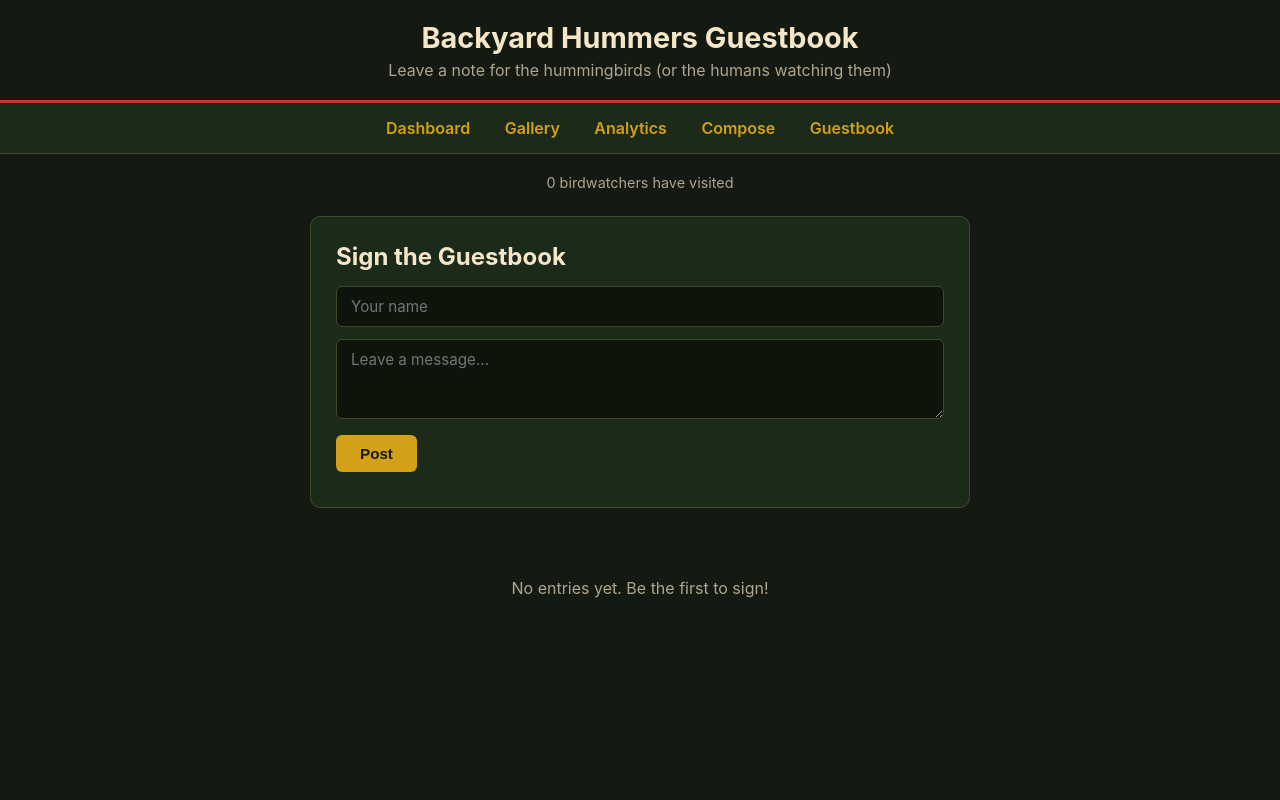
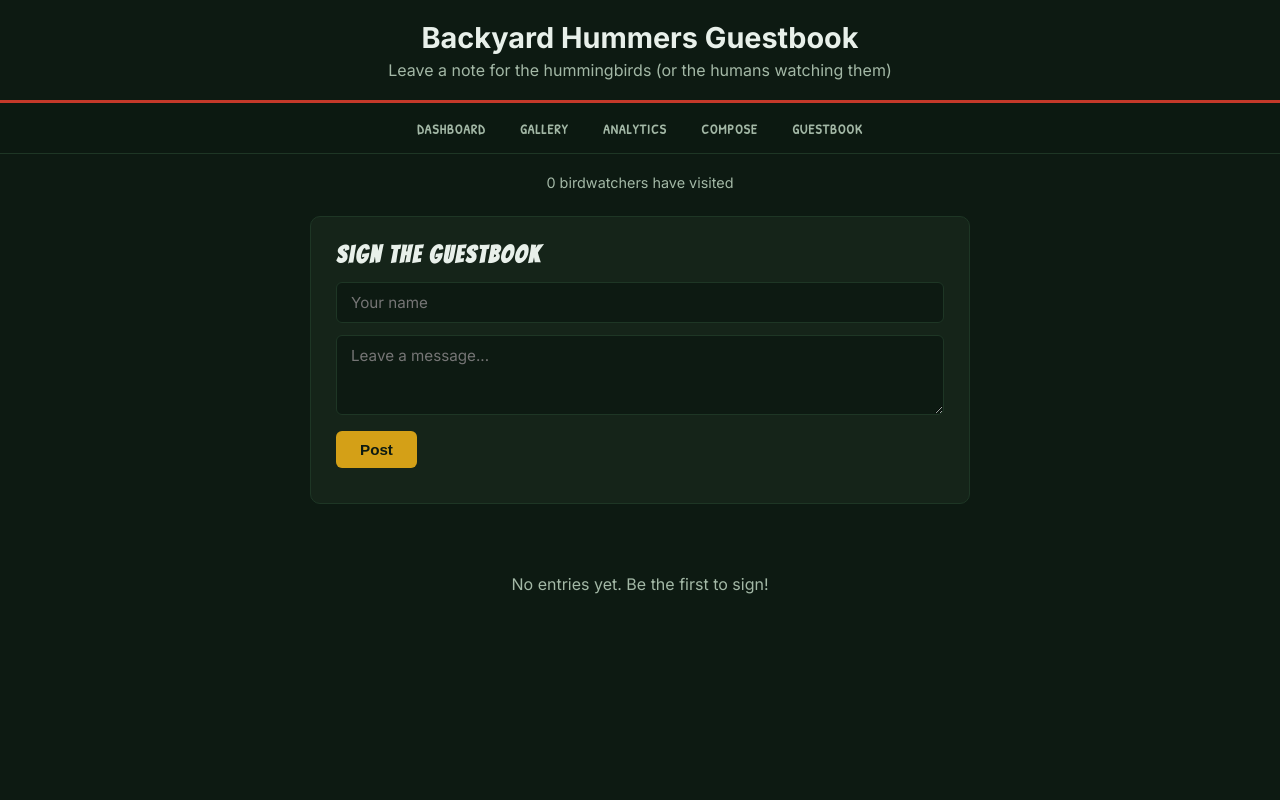
Before and after one commit to LeeOtts/LocalHummingBirdCam, a Flask app: page /guestbook in a window 1280 px wide. Run offline with Flask 3, Linux system fonts and the light colour scheme.

Commit message:
Update guestbook and clip_detail templates to match website color scheme
Add Google Fonts (Bangers, Patrick Hand, Inter), replace old color palette
with new green-toned scheme, convert nav div to semantic nav element with
backdrop blur, and apply custom font families to headings and navigation.

Co-Authored-By: Claude Opus 4.6 <noreply@anthropic.com>

```diff
--- a/web/templates/guestbook.html
+++ b/web/templates/guestbook.html
@@ -4,44 +4,47 @@
     <meta charset="UTF-8">
     <meta name="viewport" content="width=device-width, initial-scale=1.0">
     <title>Backyard Hummers - Guestbook</title>
+    <link rel="preconnect" href="https://fonts.googleapis.com">
+    <link rel="preconnect" href="https://fonts.gstatic.com" crossorigin>
+    <link href="https://fonts.googleapis.com/css2?family=Bangers&family=Patrick+Hand&family=Inter:wght@400;600;700&display=swap" rel="stylesheet">
     <style>
         * { box-sizing: border-box; margin: 0; padding: 0; }
         body {
-            font-family: -apple-system, BlinkMacSystemFont, 'Segoe UI', sans-serif;
-            background: #141a11;
-            color: #e8e0d4;
+            font-family: 'Inter', -apple-system, BlinkMacSystemFont, sans-serif;
+            background: #0d1a12;
+            color: #e8f0ea;
             min-height: 100vh;
         }
         header {
-            background: #141a11;
+            background: #0d1a12;
             text-align: center;
             border-bottom: 3px solid #c4392a;
             padding: 20px;
         }
-        header h1 { color: #f5e6c8; font-size: 1.8em; }
-        header p { color: #b0a58e; margin-top: 5px; }
-        .nav { text-align: center; padding: 15px; background: #1c2a1a; border-bottom: 1px solid #3d4a2a; }
-        .nav a { color: #d4a017; text-decoration: none; margin: 0 15px; font-weight: 600; }
-        .nav a:hover { text-decoration: underline; }
+        header h1 { color: #e8f0ea; font-size: 1.8em; }
+        header p { color: #a3b8a6; margin-top: 5px; }
+        nav { text-align: center; padding: 15px; background: rgba(13,26,18,0.95); backdrop-filter: blur(10px); border-bottom: 1px solid #1e3625; }
+        nav a { font-family:'Patrick Hand',cursive; font-size:0.85rem; font-weight:700; text-transform:uppercase; letter-spacing:1px; color:#a3b8a6; text-decoration: none; margin: 0 15px; }
+        nav a:hover { text-decoration: underline; }
         .container { max-width: 700px; margin: 0 auto; padding: 20px; }
-        .visitor-count { text-align: center; color: #b0a58e; margin-bottom: 25px; font-size: 0.9em; }
+        .visitor-count { text-align: center; color: #a3b8a6; margin-bottom: 25px; font-size: 0.9em; }
 
         .form-card {
-            background: #1c2a1a;
+            background: #152419;
             border-radius: 10px;
             padding: 25px;
             margin-bottom: 30px;
-            border: 1px solid #3d4a2a;
+            border: 1px solid #1e3625;
         }
-        .form-card h2 { color: #f5e6c8; margin-bottom: 15px; }
+        .form-card h2 { color: #e8f0ea; margin-bottom: 15px; font-family: 'Bangers', cursive; letter-spacing: 2px; }
         .form-card input, .form-card textarea {
             width: 100%;
             padding: 10px 14px;
             margin-bottom: 12px;
-            background: #0f140b;
-            border: 1px solid #3d4a2a;
+            background: #0d1a12;
+            border: 1px solid #1e3625;
             border-radius: 6px;
-            color: #e8e0d4;
+            color: #e8f0ea;
             font-family: inherit;
             font-size: 0.95em;
         }
@@ -52,7 +55,7 @@
         }
         .btn-submit {
             background: #d4a017;
-            color: #141a11;
+            color: #0d1a12;
             border: none;
             padding: 10px 24px;
             border-radius: 6px;
@@ -67,22 +70,22 @@
         .form-msg.err { color: #e05535; }
 
         .entry {
-            background: #1c2a1a;
+            background: #152419;
             border-radius: 8px;
             padding: 15px 18px;
             margin-bottom: 12px;
-            border: 1px solid #3d4a2a;
+            border: 1px solid #1e3625;
         }
         .entry .entry-header {
             display: flex;
             justify-content: space-between;
             margin-bottom: 8px;
         }
-        .entry .entry-name { font-weight: bold; color: #f5e6c8; }
-        .entry .entry-time { font-size: 0.8em; color: #b0a58e; }
+        .entry .entry-name { font-weight: bold; color: #e8f0ea; }
+        .entry .entry-time { font-size: 0.8em; color: #a3b8a6; }
         .entry .entry-msg { line-height: 1.5; }
 
-        .empty { text-align: center; color: #b0a58e; padding: 40px; }
+        .empty { text-align: center; color: #a3b8a6; padding: 40px; }
         @media (max-width: 768px) { .container { padding: 10px; } }
     </style>
 </head>
@@ -91,13 +94,13 @@
         <h1>Backyard Hummers Guestbook</h1>
         <p>Leave a note for the hummingbirds (or the humans watching them)</p>
     </header>
-    <div class="nav">
+    <nav>
         <a href="/">Dashboard</a>
         <a href="/gallery">Gallery</a>
         <a href="/analytics">Analytics</a>
         <a href="/compose">Compose</a>
         <a href="/guestbook">Guestbook</a>
-    </div>
+    </nav>
     <div class="container">
         <div class="visitor-count">{{ total_visitors }} birdwatcher{{ 's' if total_visitors != 1 else '' }} have visited</div>
 
```
Also changed, not shown: web/templates/clip_detail.html (+16 -12 lines).
